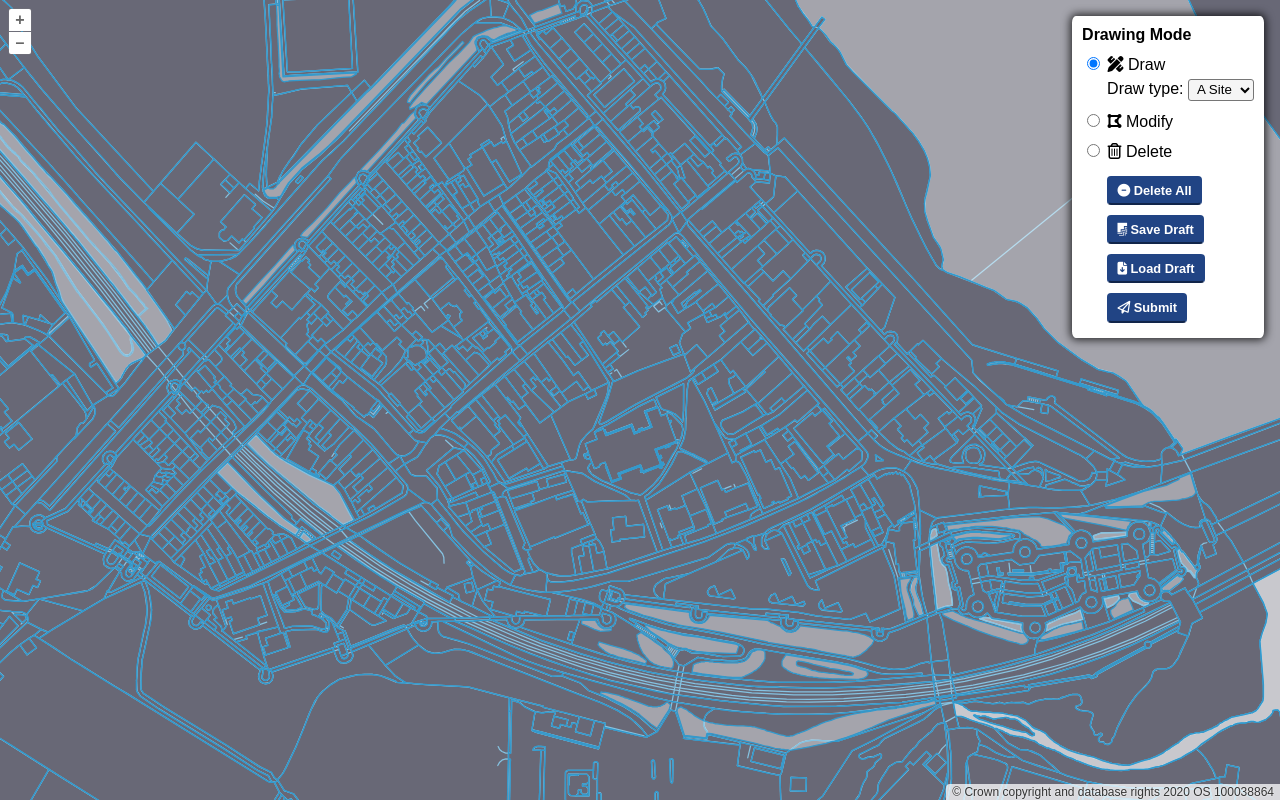
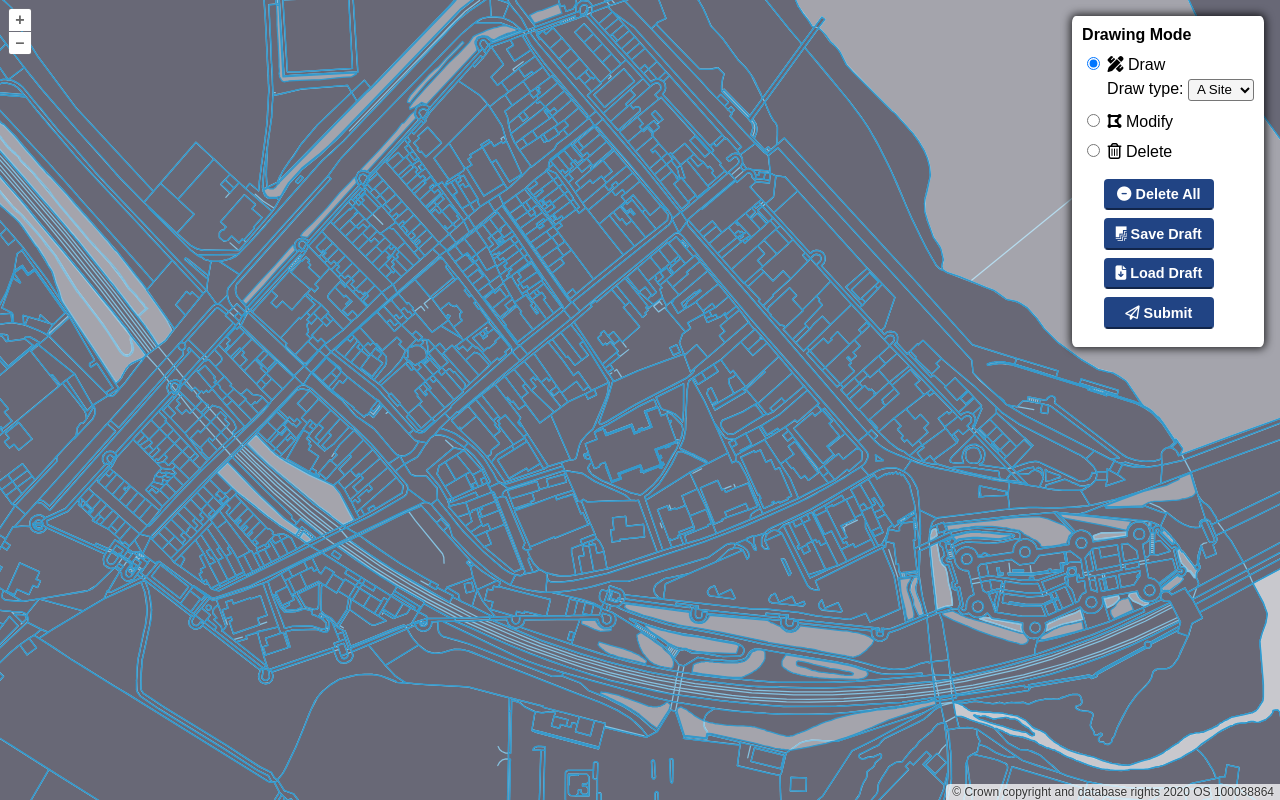
Before and after one commit to bluefoxtech/bluefox-draw-tool, a website built with webpack: page src/index.html in a window 1280 px wide. Built offline with nearby package versions, Linux system fonts and the light colour scheme; what ol-hashed would draw is missing.

Commit message:
change buttons to even width

```diff
--- a/src/main.css
+++ b/src/main.css
@@ -50,15 +50,18 @@ button {
   border-left: rgba(33, 68, 132, 1) 2px solid;
   border-right: rgba(33, 68, 132, 1) 2px solid;
   border-bottom: solid 2px #11254a;
-  font-size: 0.8em;
+  font-size: 0.9em;
   font-weight: bold;
   color: white;
-  margin: 5px 0 5px 0;
+  margin: 8px 0 8px 0;
   border-radius: 4px;
+  width: 100%;
+  display: block;
 }
 
 .buttons-wrapper {
-  padding-left: 25px;
+  padding-left: 22px;
+  display: inline-block;
 }
 
 button:active {
```
